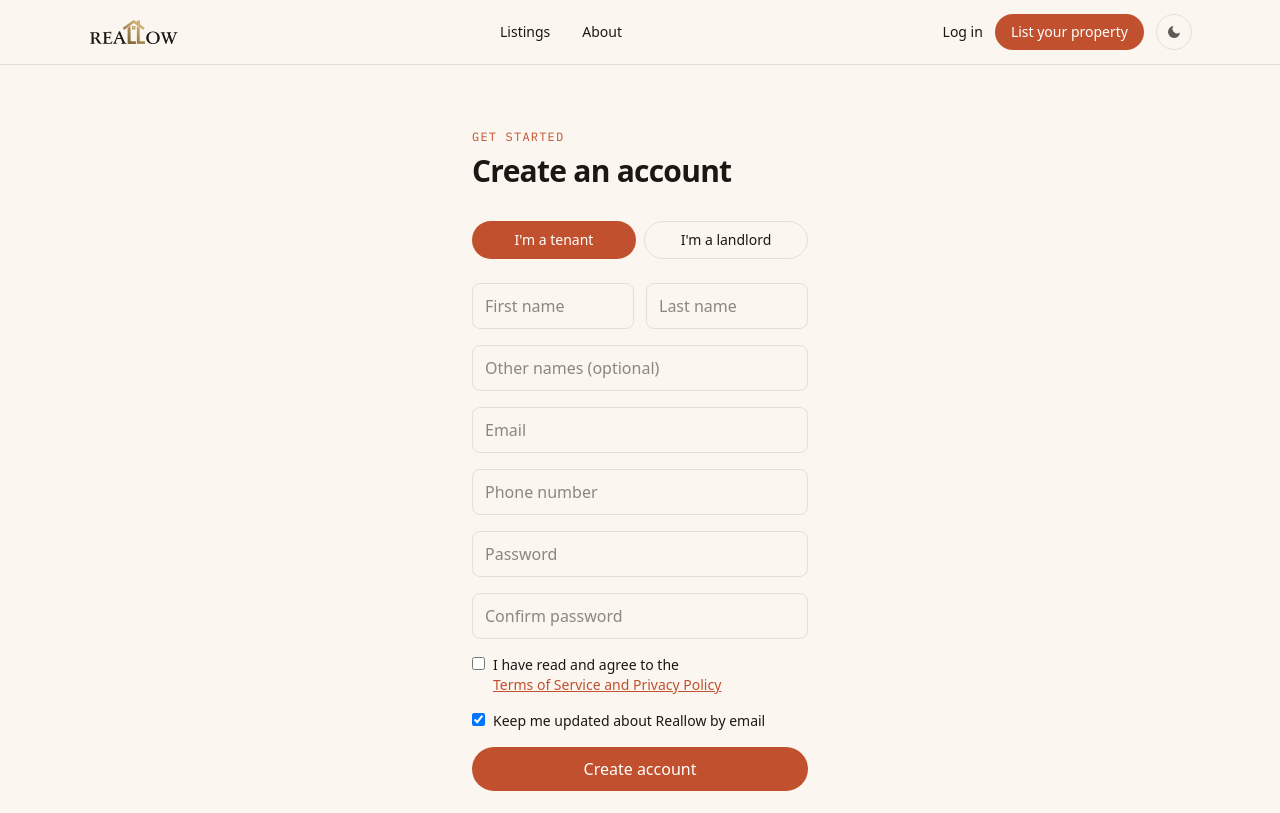
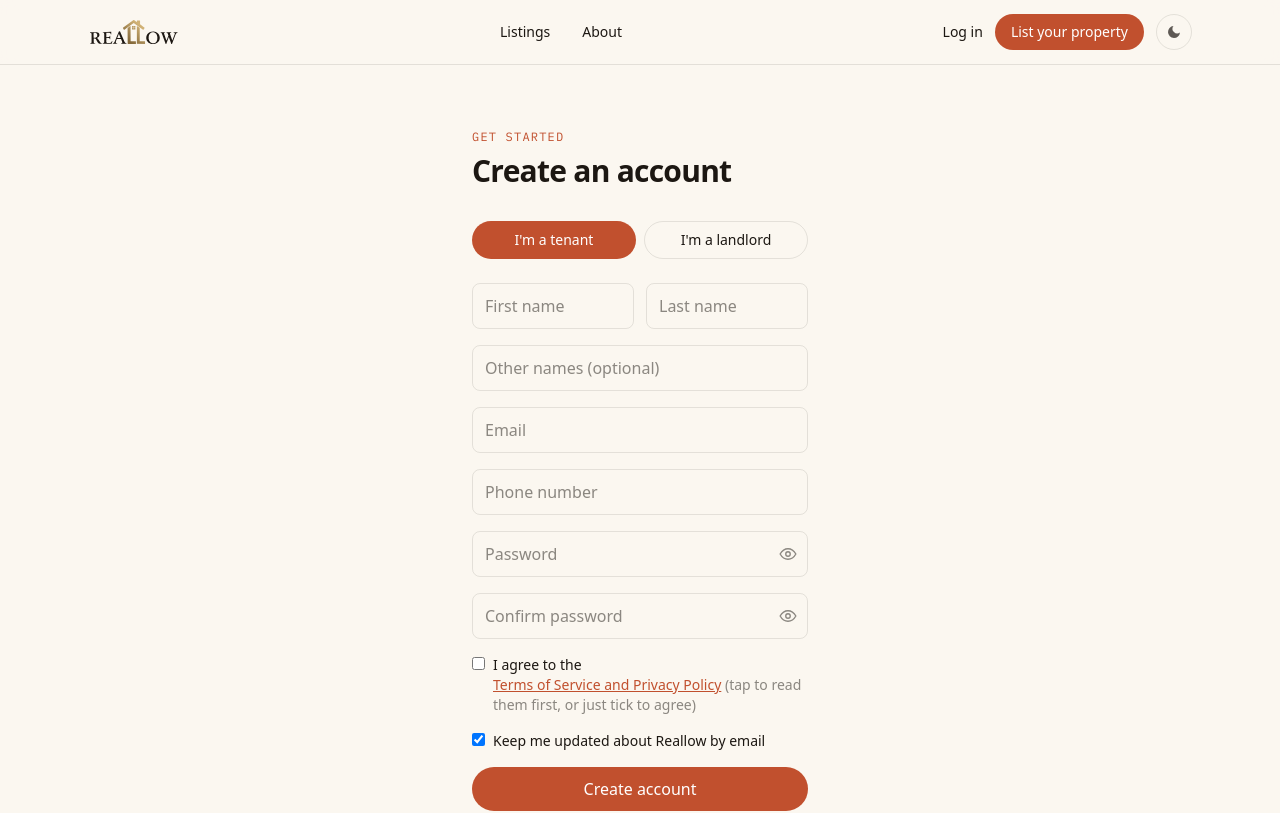
Before and after one commit to rhunor/reelo, a Next.js app: page /register in a window 1280 px wide. Shown: the top 813 px of the page. Built offline with nearby package versions, Linux system fonts and the light colour scheme; no server answers.

Commit message:
geolocation

```diff
--- a/src/app/(auth)/login/page.tsx
+++ b/src/app/(auth)/login/page.tsx
@@ -1,11 +1,10 @@
 "use client";
 
 import { useState, type FormEvent } from "react";
-import { useRouter } from "next/navigation";
 import { signIn } from "next-auth/react";
+import { PasswordInput } from "@/components/password-input";
 
 export default function LoginPage() {
-  const router = useRouter();
   const [error, setError] = useState<string | null>(null);
   const [loading, setLoading] = useState(false);
 
@@ -21,15 +20,18 @@ export default function LoginPage() {
       redirect: false,
     });
 
-    setLoading(false);
-
     if (result?.error) {
+      setLoading(false);
       setError("Invalid email or password");
       return;
     }
 
-    router.push("/dashboard");
-    router.refresh();
+    // A hard navigation here, not router.push — the session cookie next-auth just set needs
+    // to be present on the very next request to /dashboard for the proxy's auth check to see
+    // it. router.push sends that request as a client-side transition that can race the cookie
+    // (a documented next-auth + App Router gap), bouncing back to /login until a manual
+    // reload. window.location.href forces a real top-level request, cookie included.
+    window.location.href = "/dashboard";
   }
 
   return (
@@ -44,13 +46,7 @@ export default function LoginPage() {
           required
           className="rounded-lg border border-line px-3 py-2.5 focus:border-clay focus:outline-none"
         />
-        <input
-          name="password"
-          type="password"
-          placeholder="Password"
-          required
-          className="rounded-lg border border-line px-3 py-2.5 focus:border-clay focus:outline-none"
-        />
+        <PasswordInput name="password" placeholder="Password" required />
         {error && <p className="text-sm text-red-600">{error}</p>}
         <button
           type="submit"
--- a/src/app/(auth)/register/page.tsx
+++ b/src/app/(auth)/register/page.tsx
@@ -4,6 +4,7 @@ import { useState, type FormEvent } from "react";
 import { useRouter } from "next/navigation";
 import { signIn } from "next-auth/react";
 import { TermsScrollAccept } from "@/components/terms-scroll-accept";
+import { PasswordInput } from "@/components/password-input";
 
 export default function RegisterPage() {
   const router = useRouter();
@@ -69,8 +70,10 @@ export default function RegisterPage() {
       return;
     }
 
-    router.push("/dashboard");
-    router.refresh();
+    // Hard navigation, not router.push — see the identical comment on the login page.
+    // A client-side transition here can reach the proxy's auth check before the
+    // just-set session cookie is visible to it, bouncing back to /login.
+    window.location.href = "/dashboard";
   }
 
   return (
@@ -134,22 +137,8 @@ export default function RegisterPage() {
           required
           className="rounded-lg border border-line px-3 py-2.5 focus:border-clay focus:outline-none"
         />
-        <input
-          name="password"
-          type="password"
-          placeholder="Password"
-          minLength={8}
-          required
-          className="rounded-lg border border-line px-3 py-2.5 focus:border-clay focus:outline-none"
-        />
-        <input
-          name="confirmPassword"
-          type="password"
-          placeholder="Confirm password"
-          minLength={8}
-          required
-          className="rounded-lg border border-line px-3 py-2.5 focus:border-clay focus:outline-none"
-        />
+        <PasswordInput name="password" placeholder="Password" minLength={8} required />
+        <PasswordInput name="confirmPassword" placeholder="Confirm password" minLength={8} required />
 
         <TermsScrollAccept />
 
--- /dev/null
+++ b/src/components/password-input.tsx
@@ -0,0 +1,54 @@
+"use client";
+
+import { useState } from "react";
+
+export function PasswordInput({
+  name,
+  placeholder,
+  required,
+  minLength,
+  className,
+}: {
+  name: string;
+  placeholder?: string;
+  required?: boolean;
+  minLength?: number;
+  className?: string;
+}) {
+  const [visible, setVisible] = useState(false);
+
+  return (
+    <div className="relative">
+      <input
+        name={name}
+        type={visible ? "text" : "password"}
+        placeholder={placeholder}
+        required={required}
+        minLength={minLength}
+        className={className ?? "w-full rounded-lg border border-line px-3 py-2.5 pr-10 focus:border-clay focus:outline-none"}
+      />
+      <button
+        type="button"
+        onClick={() => setVisible((value) => !value)}
+        aria-label={visible ? "Hide password" : "Show password"}
+        tabIndex={-1}
+        className="absolute inset-y-0 right-0 flex w-10 items-center justify-center text-foreground/50 hover:text-foreground"
+      >
+        {visible ? (
+          <svg viewBox="0 0 24 24" fill="none" stroke="currentColor" strokeWidth="1.8" className="h-4.5 w-4.5">
+            <path
+              strokeLinecap="round"
+              strokeLinejoin="round"
+              d="M3 3l18 18M10.6 10.6a2 2 0 002.8 2.8M9.4 5.3A9.6 9.6 0 0112 5c5 0 9 4 10.5 7-.6 1.1-1.5 2.4-2.7 3.5M6.2 6.9C4.2 8.1 2.7 9.9 1.5 12c1.5 3 5.5 7 10.5 7 1.3 0 2.5-.3 3.6-.7"
+            />
+          </svg>
+        ) : (
+          <svg viewBox="0 0 24 24" fill="none" stroke="currentColor" strokeWidth="1.8" className="h-4.5 w-4.5">
+            <path strokeLinecap="round" strokeLinejoin="round" d="M1.5 12S5.5 5 12 5s10.5 7 10.5 7-4 7-10.5 7-10.5-7-10.5-7Z" />
+            <circle cx="12" cy="12" r="3" strokeLinecap="round" strokeLinejoin="round" />
+          </svg>
+        )}
+      </button>
+    </div>
+  );
+}
--- a/src/components/terms-scroll-accept.tsx
+++ b/src/components/terms-scroll-accept.tsx
@@ -31,12 +31,20 @@ export function TermsScrollAccept() {
   return (
     <div className="flex flex-col gap-2">
       <label className="flex items-start gap-2 text-sm">
-        <input type="checkbox" name="termsAccepted" checked={accepted} readOnly required className="mt-0.5" />
+        <input
+          type="checkbox"
+          name="termsAccepted"
+          checked={accepted}
+          onChange={(event) => setAccepted(event.target.checked)}
+          required
+          className="mt-0.5"
+        />
         <span>
-          I have read and agree to the{" "}
+          I agree to the{" "}
           <button type="button" onClick={() => setOpen(true)} className="text-clay underline">
             Terms of Service and Privacy Policy
-          </button>
+          </button>{" "}
+          <span className="text-foreground/50">(tap to read them first, or just tick to agree)</span>
         </span>
       </label>
 
--- a/src/lib/locations.ts
+++ b/src/lib/locations.ts
@@ -26,6 +26,7 @@ export const ABUJA_DISTRICTS: District[] = [
   { value: "Utako", label: "Utako", coordinates: [7.4394, 9.0687] },
   { value: "Wuye", label: "Wuye", coordinates: [7.4614, 9.0512] },
   { value: "Lugbe", label: "Lugbe", coordinates: [7.3667, 8.9833] },
+  { value: "Galadimawa", label: "Galadimawa", coordinates: [7.4306, 8.9847] },
 ];
 
 export const DISTRICTS_BY_STATE: Record<SupportedState, District[]> = {
```
